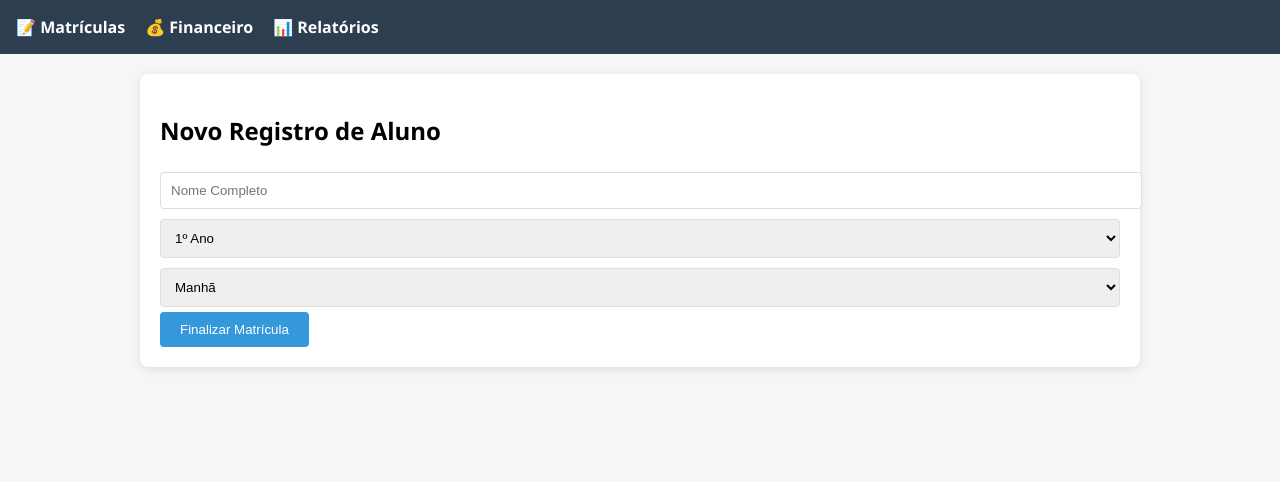
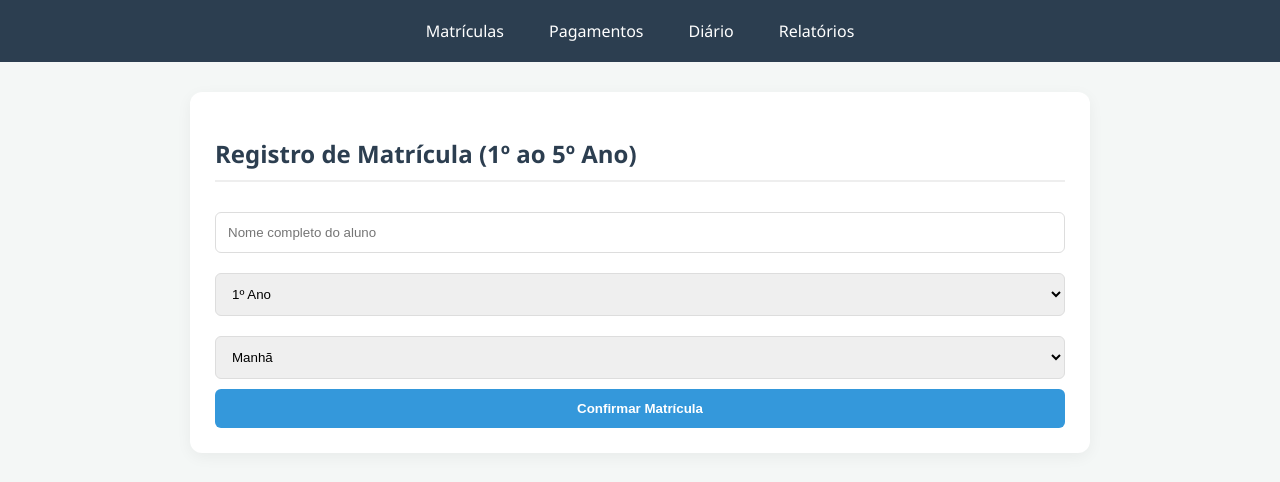
Before and after one commit to brunorochamczal/eduflow, a Flask app: template templates/index.html in a window 1280 px wide. Shown: the top 482 px of the page. Run offline with Flask 3, Linux system fonts and the light colour scheme; the template is opened without the code that fills it, so the values that code supplies are empty; some libraries are stand-ins or nearby versions.

Commit message:
Update index.html

```diff
--- a/templates/index.html
+++ b/templates/index.html
@@ -2,32 +2,42 @@
 <html lang="pt">
 <head>
     <meta charset="UTF-8">
+    <meta name="viewport" content="width=device-width, initial-scale=1.0">
     <title>Edunex - Gestão Escolar</title>
     <style>
-        :root { --primary: #2c3e50; --secondary: #3498db; --success: #27ae60; }
-        body { font-family: 'Segoe UI', sans-serif; background: #f4f7f6; margin: 0; }
-        nav { background: var(--primary); color: white; padding: 1rem; display: flex; gap: 20px; }
-        nav span { cursor: pointer; font-weight: bold; }
-        .container { padding: 20px; max-width: 1000px; margin: auto; }
-        .tab-content { display: none; background: white; padding: 20px; border-radius: 8px; box-shadow: 0 2px 10px rgba(0,0,0,0.1); }
-        .active { display: block; }
-        input, select { padding: 10px; margin: 5px 0; width: 100%; border: 1px solid #ddd; border-radius: 4px; }
-        button { background: var(--secondary); color: white; border: none; padding: 10px 20px; cursor: pointer; border-radius: 4px; }
-        .card { background: #ecf0f1; padding: 15px; margin: 10px 0; border-left: 5px solid var(--secondary); display: flex; justify-content: space-between; }
+        :root { --primary: #2c3e50; --accent: #3498db; --success: #27ae60; --bg: #f4f7f6; }
+        body { font-family: 'Segoe UI', Tahoma, Geneva, Verdana, sans-serif; background: var(--bg); margin: 0; }
+        nav { background: var(--primary); color: white; padding: 15px; display: flex; justify-content: center; gap: 25px; position: sticky; top: 0; z-index: 100; }
+        nav span { cursor: pointer; font-weight: 500; transition: 0.3s; padding: 5px 10px; }
+        nav span:hover { color: var(--accent); }
+        .container { max-width: 900px; margin: 30px auto; padding: 0 20px; }
+        .tab-content { display: none; background: white; padding: 25px; border-radius: 12px; box-shadow: 0 4px 15px rgba(0,0,0,0.05); }
+        .active { display: block; animation: fadeIn 0.4s; }
+        @keyframes fadeIn { from { opacity: 0; } to { opacity: 1; } }
+        h2 { color: var(--primary); border-bottom: 2px solid #eee; padding-bottom: 10px; }
+        input, select, textarea { width: 100%; padding: 12px; margin: 10px 0; border: 1px solid #ddd; border-radius: 6px; box-sizing: border-box; }
+        button { background: var(--accent); color: white; border: none; padding: 12px 25px; border-radius: 6px; cursor: pointer; font-weight: bold; width: 100%; }
+        button:hover { background: #2980b9; }
+        .card { background: #fafafa; padding: 15px; margin: 10px 0; border-radius: 8px; border-left: 5px solid var(--accent); display: flex; justify-content: space-between; align-items: center; }
+        .stats-grid { display: grid; grid-template-columns: 1fr 1fr; gap: 20px; text-align: center; }
+        .stat-box { background: #fff; padding: 20px; border-radius: 10px; border: 1px solid #eee; }
+        .stat-box h3 { margin: 0; color: #7f8c8d; font-size: 0.9rem; }
+        .stat-box p { font-size: 1.8rem; font-weight: bold; margin: 10px 0; color: var(--primary); }
     </style>
 </head>
 <body>
 
 <nav>
-    <span onclick="showTab('tab-matricula')">📝 Matrículas</span>
-    <span onclick="showTab('tab-financeiro')">💰 Financeiro</span>
-    <span onclick="showTab('tab-relatorios'); loadRelatorios()">📊 Relatórios</span>
+    <span onclick="showTab('tab-matricula')">Matrículas</span>
+    <span onclick="showTab('tab-financeiro')">Pagamentos</span>
+    <span onclick="showTab('tab-diario')">Diário</span>
+    <span onclick="showTab('tab-relatorios')">Relatórios</span>
 </nav>
 
 <div class="container">
     <div id="tab-matricula" class="tab-content active">
-        <h2>Novo Registro de Aluno</h2>
-        <input type="text" id="nome" placeholder="Nome Completo">
+        <h2>Registro de Matrícula (1º ao 5º Ano)</h2>
+        <input type="text" id="nome" placeholder="Nome completo do aluno">
         <select id="serie">
             <option value="1º Ano">1º Ano</option>
             <option value="2º Ano">2º Ano</option>
@@ -39,30 +49,51 @@
             <option value="Manhã">Manhã</option>
             <option value="Tarde">Tarde</option>
         </select>
-        <button onclick="salvarMatricula()">Finalizar Matrícula</button>
+        <button onclick="salvarMatricula()">Confirmar Matrícula</button>
     </div>
 
     <div id="tab-financeiro" class="tab-content">
-        <h2>Recebimento de Mensalidades</h2>
-        <div id="lista-financeiro"></div>
+        <h2>Recebimento de Matrículas</h2>
+        <div id="lista-financeiro">Carregando alunos...</div>
+    </div>
+
+    <div id="tab-diario" class="tab-content">
+        <h2>Diário de Classe</h2>
+        <select id="diario-serie">
+            <option value="1º Ano">1º Ano</option>
+            <option value="2º Ano">2º Ano</option>
+            <option value="3º Ano">3º Ano</option>
+            <option value="4º Ano">4º Ano</option>
+            <option value="5º Ano">5º Ano</option>
+        </select>
+        <textarea id="diario-conteudo" placeholder="Descreva o que foi trabalhado hoje..."></textarea>
+        <button onclick="salvarDiario()">Gravar no Diário</button>
     </div>
 
     <div id="tab-relatorios" class="tab-content">
-        <h2>Resumo do Sistema</h2>
-        <div id="stats">
-            <p>Total Recebido: <strong id="val-total">R$ 0,00</strong></p>
-            <p>Alunos em Débito: <strong id="val-devedores">0</strong></p>
+        <h2>Relatórios de Gestão</h2>
+        <div class="stats-grid">
+            <div class="stat-box">
+                <h3>Total Recebido</h3>
+                <p id="val-total">R$ 0,00</p>
+            </div>
+            <div class="stat-box">
+                <h3>Alunos Inadimplentes</h3>
+                <p id="val-devedores">0</p>
+            </div>
         </div>
     </div>
 </div>
 
 <script>
-    const API = "https://teu-app.up.railway.app"; // ALTERAR APÓS DEPLOY
+    // IMPORTANTE: Após o deploy, altere para a URL que o Railway te der.
+    const API = window.location.origin;
 
     function showTab(id) {
         document.querySelectorAll('.tab-content').forEach(t => t.classList.remove('active'));
         document.getElementById(id).classList.add('active');
         if(id === 'tab-financeiro') loadFinanceiro();
+        if(id === 'tab-relatorios') loadRelatorios();
     }
 
     async function salvarMatricula() {
@@ -71,24 +102,36 @@
             serie: document.getElementById('serie').value,
             turno: document.getElementById('turno').value
         };
+        if(!dados.nome) return alert("Preencha o nome!");
+
         await fetch(`${API}/alunos`, {
             method: 'POST',
             headers: {'Content-Type': 'application/json'},
             body: JSON.stringify(dados)
         });
-        alert("Aluno matriculado!");
+        alert("Matrícula realizada!");
+        document.getElementById('nome').value = "";
     }
 
     async function loadFinanceiro() {
         const res = await fetch(`${API}/alunos`);
         const alunos = await res.json();
         const lista = document.getElementById('lista-financeiro');
-        lista.innerHTML = alunos.map(a => `
-            <div class="card">
-                <span>${a.nome} (${a.serie}) - ${a.pago ? '✅ Pago' : '❌ Pendente'}</span>
-                ${!a.pago ? `<button onclick="pagar(${a.id})">Receber R$ 150</button>` : ''}
-            </div>
-        `).join('');
+        lista.innerHTML = alunos.length ? '' : 'Nenhum aluno cadastrado.';
+        alunos.forEach(a => {
+            lista.innerHTML += `
+                <div class="card">
+                    <div>
+                        <strong>${a.nome}</strong><br>
+                        <small>${a.serie} - ${a.turno}</small>
+                    </div>
+                    <div>
+                        ${a.pago ? '<span style="color:green">● Pago</span>' :
+                        `<button style="width:auto; padding:5px 10px;" onclick="pagar(${a.id})">Confirmar Pagamento</button>`}
+                    </div>
+                </div>
+            `;
+        });
     }
 
     async function pagar(id) {
@@ -100,10 +143,27 @@
         loadFinanceiro();
     }
 
+    async function salvarDiario() {
+        const conteudo = document.getElementById('diario-conteudo').value;
+        if(!conteudo) return alert("Escreva o conteúdo!");
+
+        await fetch(`${API}/diario`, {
+            method: 'POST',
+            headers: {'Content-Type': 'application/json'},
+            body: JSON.stringify({
+                serie: document.getElementById('diario-serie').value,
+                turno: "Geral",
+                conteudo: conteudo
+            })
+        });
+        alert("Diário salvo!");
+        document.getElementById('diario-conteudo').value = "";
+    }
+
     async function loadRelatorios() {
         const res = await fetch(`${API}/relatorios`);
         const data = await res.json();
-        document.getElementById('val-total').innerText = `R$ ${data.faturamento.toFixed(2)}`;
+        document.getElementById('val-total').innerText = `R$ ${data.faturamento.toLocaleString('pt-BR', {minimumFractionDigits: 2})}`;
         document.getElementById('val-devedores').innerText = data.inadimplentes;
     }
 </script>
```
